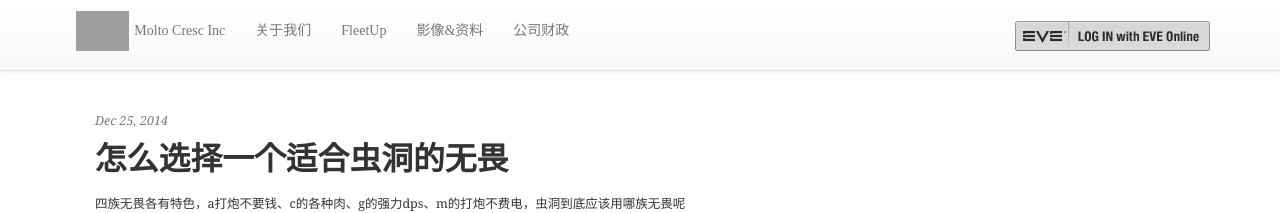
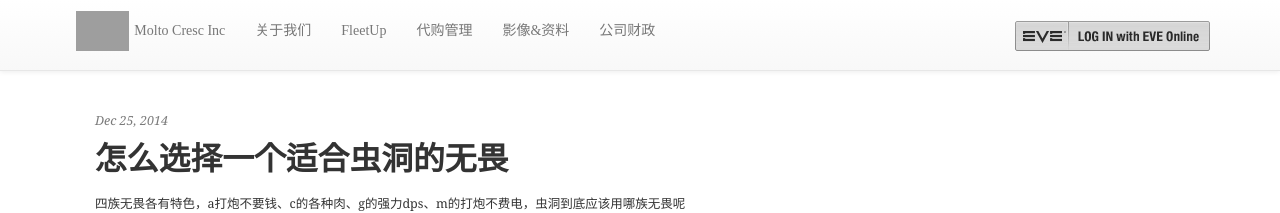
Before and after one commit to zhang98722/zhang98722.github.io, a Jekyll site: the page built from index.html, in a window 1280 px wide. Shown: the top 213 px of the page. Built offline with Jekyll 4.4.1, drawn with Linux system fonts in a browser that asks for light colours; the list of posts is cut into pages by our own code; grey boxes are pictures that could not be loaded.

Commit message:
Update header.html

```diff
--- a/_includes/header.html
+++ b/_includes/header.html
@@ -15,6 +15,9 @@
                         <a href="http://mocri.shadowsong.cn/">FleetUp</a>
                     </li>
                     <li>
+                        <a href="http://mocri.shadowsong.cn/shopCar/">代购管理</a>
+                    </li>
+                    <li>
                         <a href="http://blog.mocri.shadowsong.cn/">影像&amp;资料</a>
                     </li>
                     <li>
```
